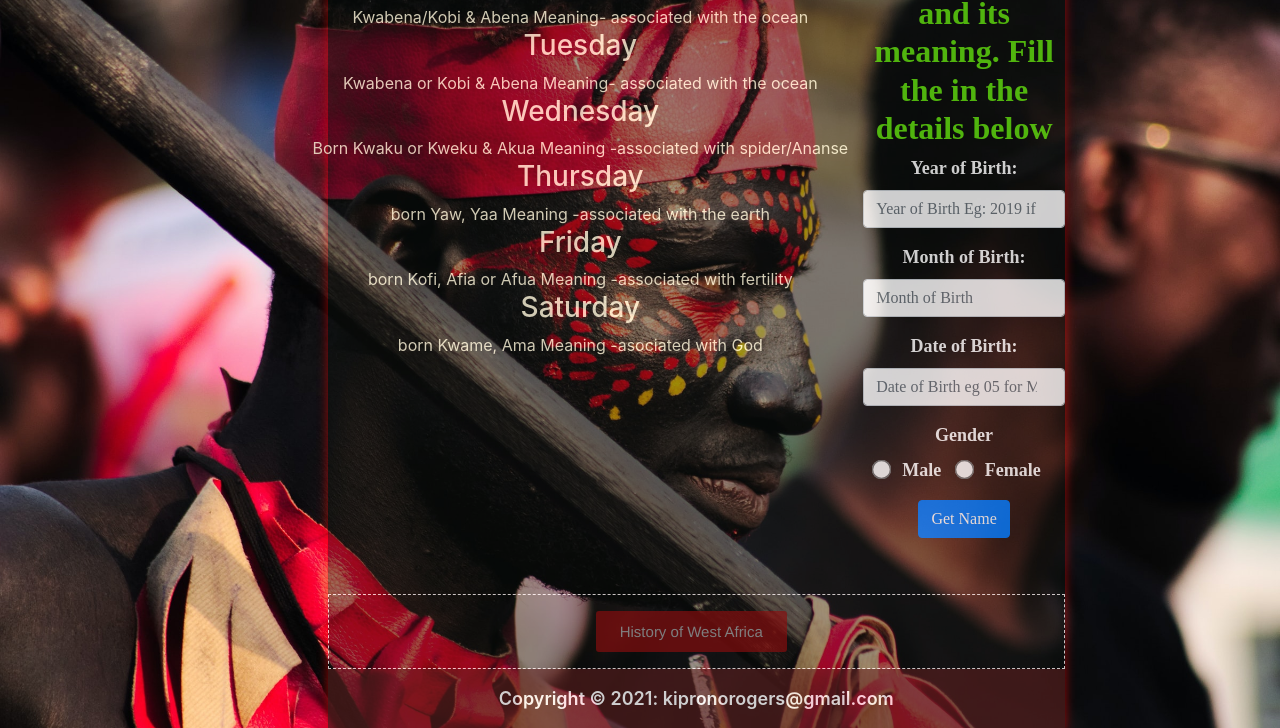
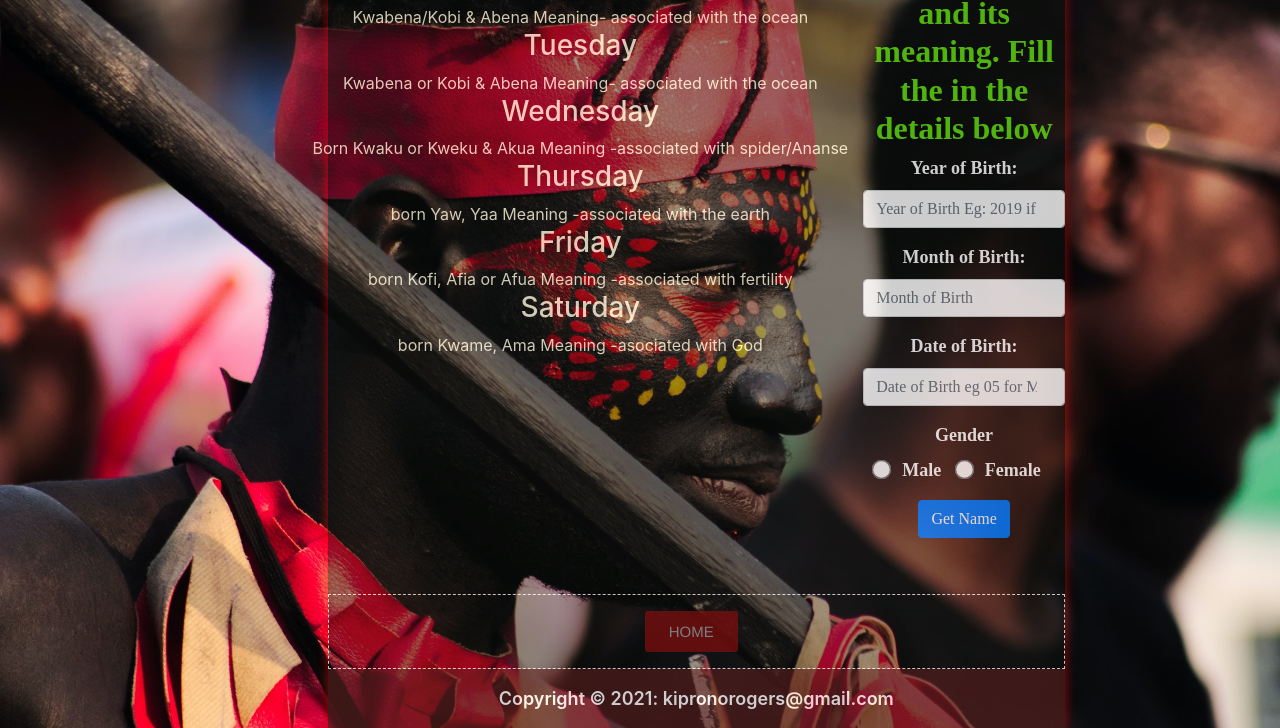
Before and after one commit to kipronorogers/Akannames, a plain HTML site: page main.html in a window 1280 px wide. Shown: the part 91-819 px from the top of the page. Drawn offline with Linux system fonts and the light colour scheme; a web font is replaced by a local one.

Commit message:
index and main files

```diff
--- a/main.html
+++ b/main.html
@@ -86,7 +86,7 @@
   </div>
 
   <div id="menubar1">
-    <a href="index.html">History of West Africa</a>
+    <a href="index.html">HOME</a>
   </div>
   <footer class="page-footer">
     <div class="footer-copyright text-center py-3">Copyright © 2021: kipronorogers@gmail.com </div>
```
Also changed, not shown: index.html (+1 -1 lines).
